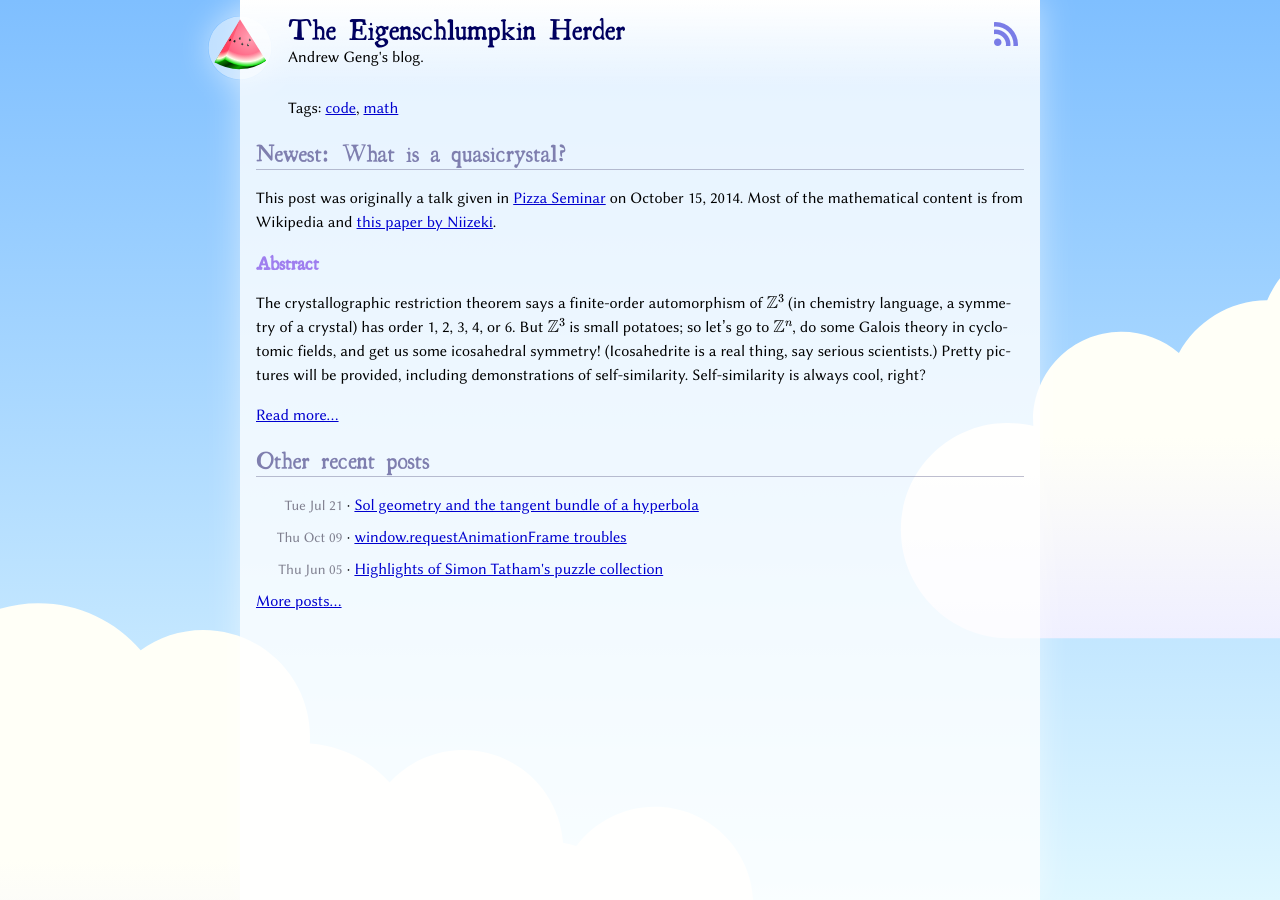
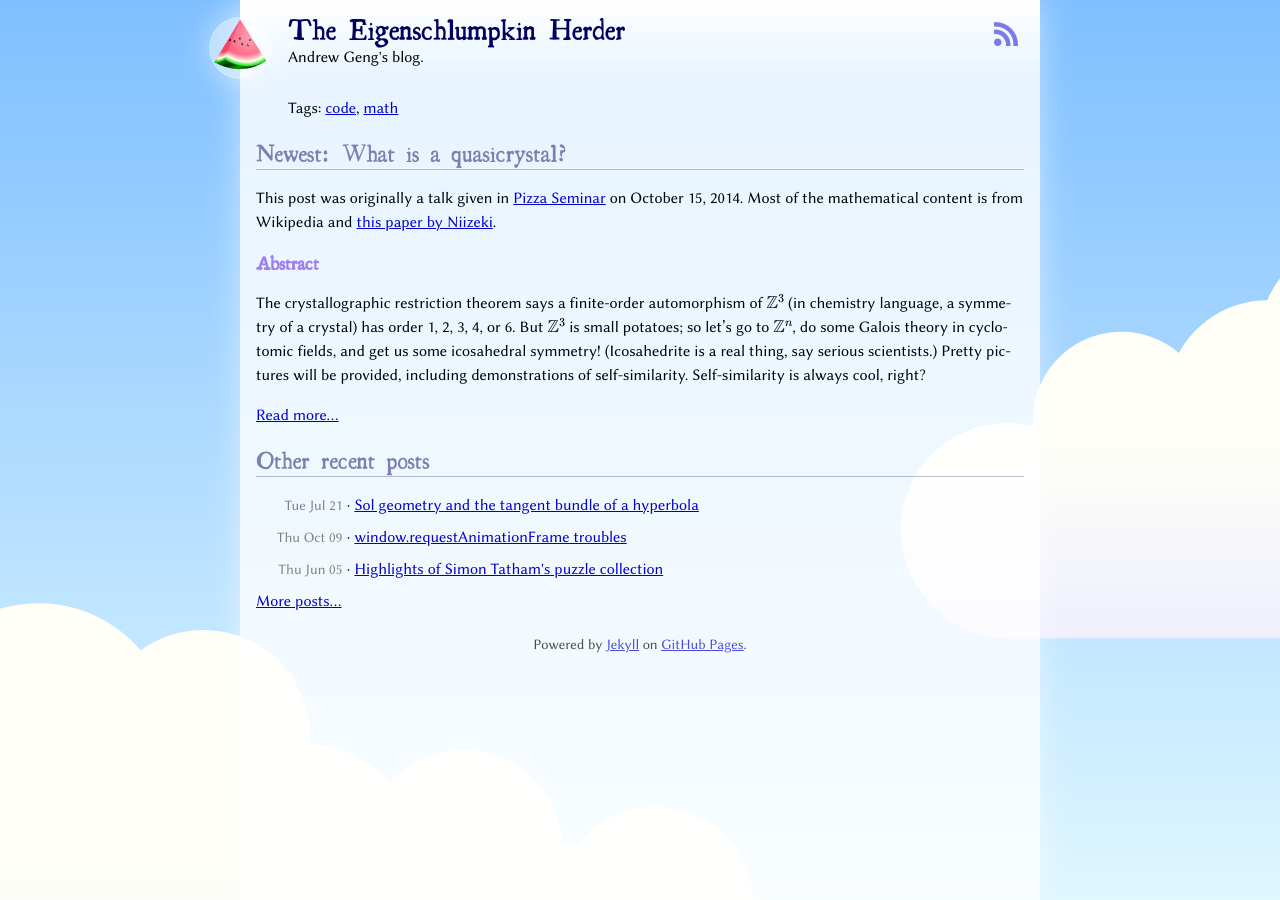
Before and after one commit to pteromys/blog, a Jekyll site: the page built from index.html, in a window 1280 px wide. Built offline with Jekyll 4.4.1, drawn with Linux system fonts in a browser that asks for light colours; formulas are drawn with MathJax 3.

Commit message:
Add a jekyll/gh-pages footer on the front page.

```diff
--- /dev/null
+++ b/_includes/footer.html
@@ -0,0 +1,6 @@
+<footer>
+	Powered by
+	<a href="http://jekyllrb.com/">Jekyll</a>
+	on
+	<a href="https://pages.github.com/">GitHub Pages</a>.
+</footer>
--- a/base.scss
+++ b/base.scss
@@ -276,18 +276,11 @@ article {
 	box-shadow: 0em 0em 4em 0em rgba(255, 255, 255, 0.8);
 }
 footer {
+	font-size: 90%;
+	margin: 1.5em 0em;
+	clear: both;
 	text-align: center;
 	opacity: 0.7;
-}
-@media only screen {
-	body {
-		overflow: auto;
-	}
-	footer {
-		position: absolute;
-		bottom: -1em; left: 0em; right: 0em;
-		padding: 0em 1em;
-	}
 }
 
 /* Syntax highlighting */
--- a/index.html
+++ b/index.html
@@ -39,3 +39,5 @@ Tags: {% include taglist.html %}
 {% endif %}
 </ul>
 {% endif %}
+
+{% include footer.html %}
```
